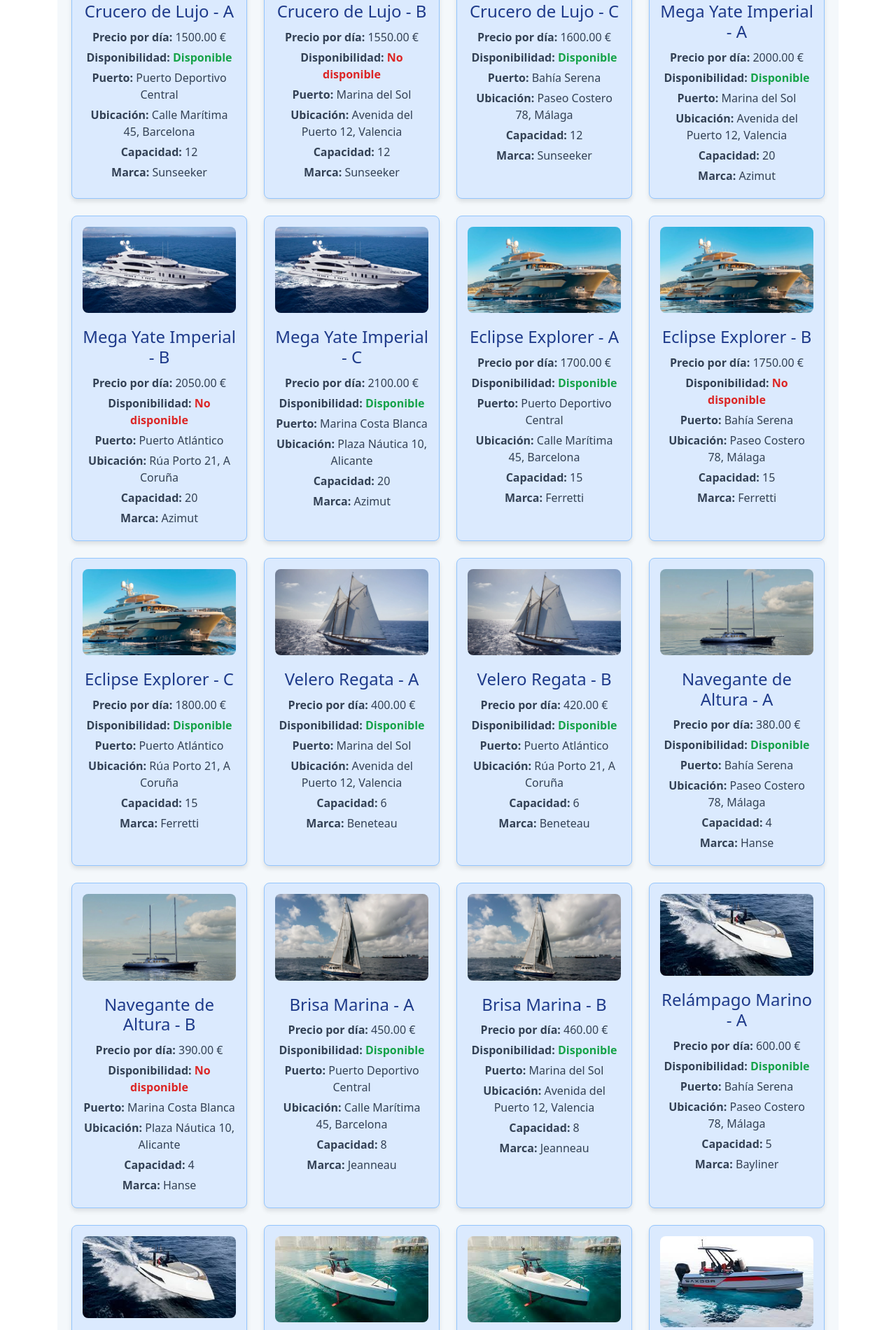
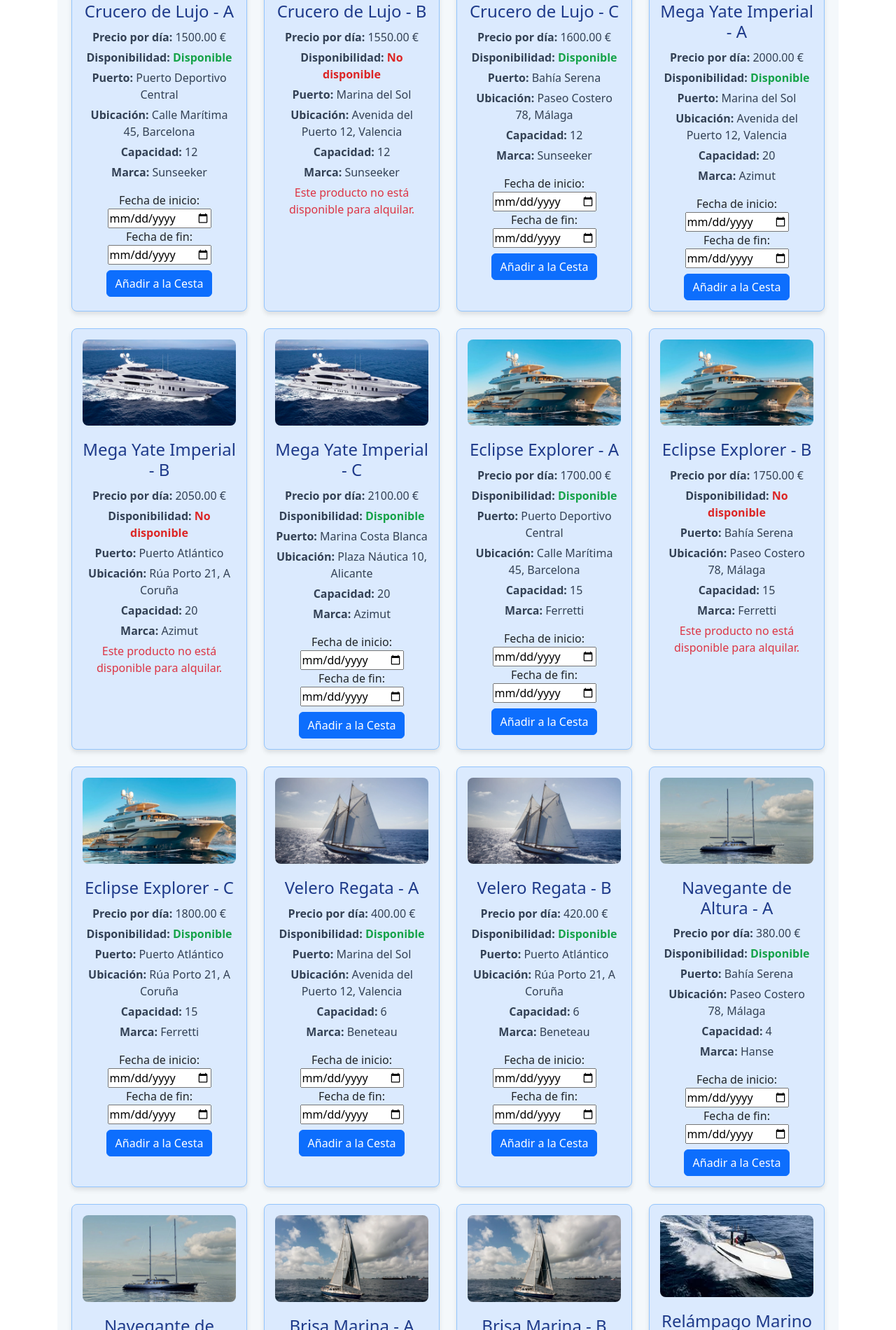
Before and after one commit to PGPI-31/PGPI-G3.1, a Django app: page /productos/productos/ in a window 1280 px wide. Shown: the part 357-2257 px from the top of the page at 70% size. Run offline with Django 5.2, Linux system fonts and the light colour scheme; data comes from the database, SQL or seed files in the repository.

Commit message:
feat: Añadir productos a la cesta

```diff
--- a/boats/templates/listar_instancias.html
+++ b/boats/templates/listar_instancias.html
@@ -7,7 +7,7 @@
 <div class="product-grid mb-4">
     {% for producto in productos %}
     <div class="product-card">
-        <img src="{{ producto.model.image.url }}" alt="Imagen de {{ producto.name }}">
+        <img src="{{ producto.model.image.url }}" alt="Imagen de {{ producto.name }}" class="img-fluid">
         <h2>{{ producto.name }}</h2>
         <p><strong>Precio por día:</strong> {{ producto.price_per_day }} €</p>
         <p>
@@ -22,6 +22,22 @@
         <p><strong>Ubicación:</strong> {{ producto.port.address }}</p>
         <p><strong>Capacidad:</strong> {{ producto.model.capacity }}</p>
         <p><strong>Marca:</strong> {{ producto.model.brand }}</p>
+
+        <!-- Botón para añadir a la cesta -->
+        {% if producto.available %}
+        <form action="{% url 'adicion_cesta' producto.id %}" method="post" class="mt-3">
+            {% csrf_token %}
+            <label for="start_date_{{ producto.id }}">Fecha de inicio:</label>
+            <input type="date" id="start_date_{{ producto.id }}" name="start_date" required>
+
+            <label for="end_date_{{ producto.id }}">Fecha de fin:</label>
+            <input type="date" id="end_date_{{ producto.id }}" name="end_date" required>
+
+            <button type="submit" class="btn btn-primary mt-2">Añadir a la Cesta</button>
+        </form>
+        {% else %}
+        <p class="text-danger">Este producto no está disponible para alquilar.</p>
+        {% endif %}
     </div>
     {% empty %}
     <p>No hay productos disponibles.</p>
--- a/boats/urls.py
+++ b/boats/urls.py
@@ -7,4 +7,5 @@ urlpatterns = [
     path('productos/', views.listar_productos, name='listar_productos'),
     path('create/', views.create_boat_instance, name='crear_productos'),
     path('modelos/<int:model_id>/', views.mostrar_modelo, name='mostrar_modelo'),
+
 ]
--- a/cart/urls.py
+++ b/cart/urls.py
@@ -3,7 +3,7 @@ from django.urls import path
 from . import views
 
 urlpatterns = [
-    path('add_to_cart/<int:boat_id>/', views.add_to_cart, name='adicion_cesta'),
+    path('add/<int:boat_id>/', views.add_to_cart, name='adicion_cesta'),
     path('remove_from_cart/<int:item_id>/', views.remove_from_cart, name='remove_from_cart'),
     path('checkout/', views.checkout, name='checkout'),
     path('', views.view_cart, name='mostrar_cesta'),
```
Also changed, not shown: cart/views.py (+48 -14 lines).
